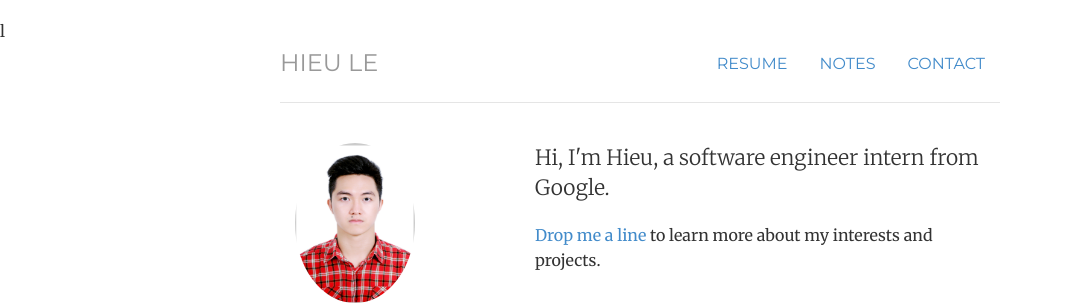
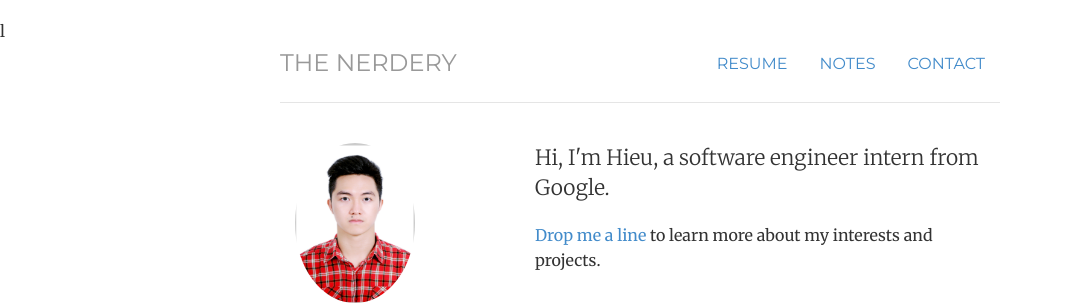
Before and after one commit to hieule22/hieule22.github.io, a Jekyll site: the page built from index.html, in a window 1280 px wide. Shown: the top 305 px of the page, without its empty margins (0-1077 px from the left). Built offline with Jekyll 4.4.1, drawn with Linux system fonts in a browser that asks for light colours.

Commit message:
Update header.html

```diff
--- a/_includes/header.html
+++ b/_includes/header.html
@@ -5,5 +5,5 @@
 		<li class="{{ page.notes }}"><a href="/notes" title="Notes">Notes</a></li>
 		<li class="{{ page.contact }}"><a href="/contact" title="Contact">Contact</a></li>
 	</ul>
-	<h3 class="text-muted"><a href="/">Hieu Le</a></h3>
+	<h3 class="text-muted"><a href="/">The Nerdery</a></h3>
 </div> <!-- /header -->
```
